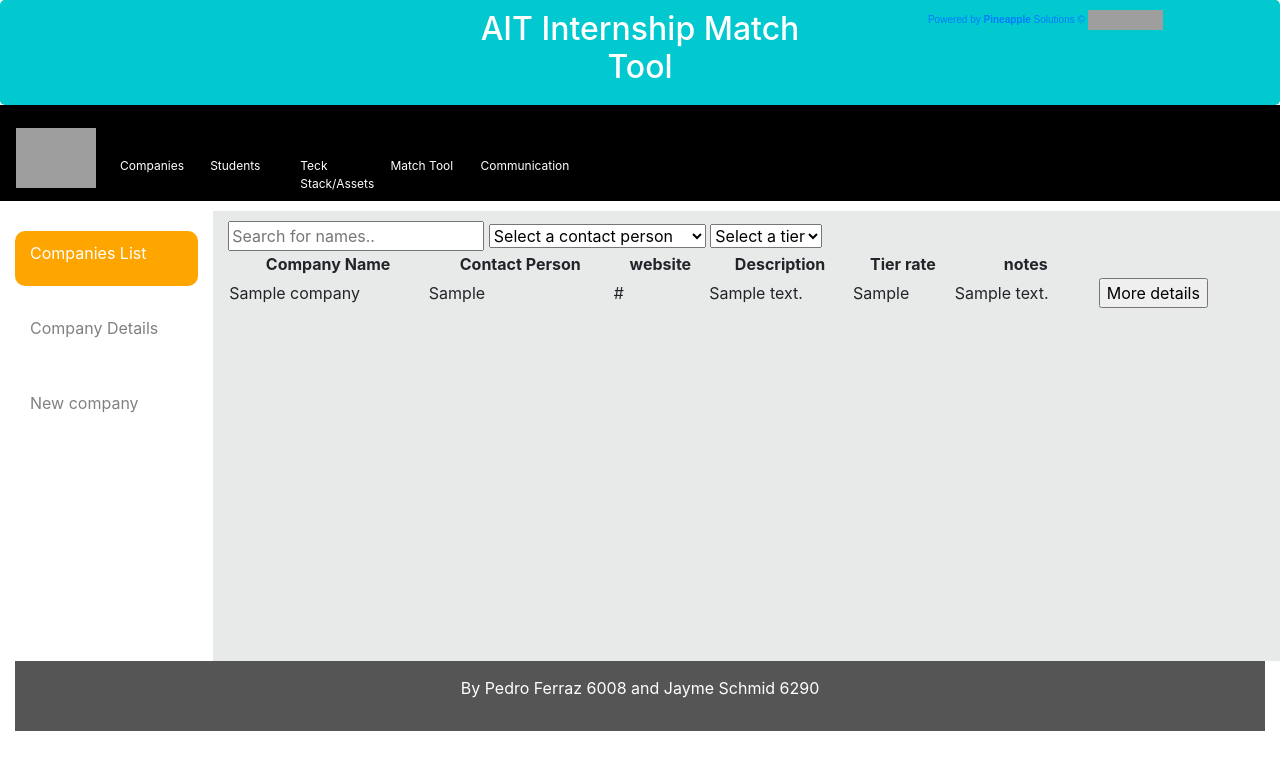
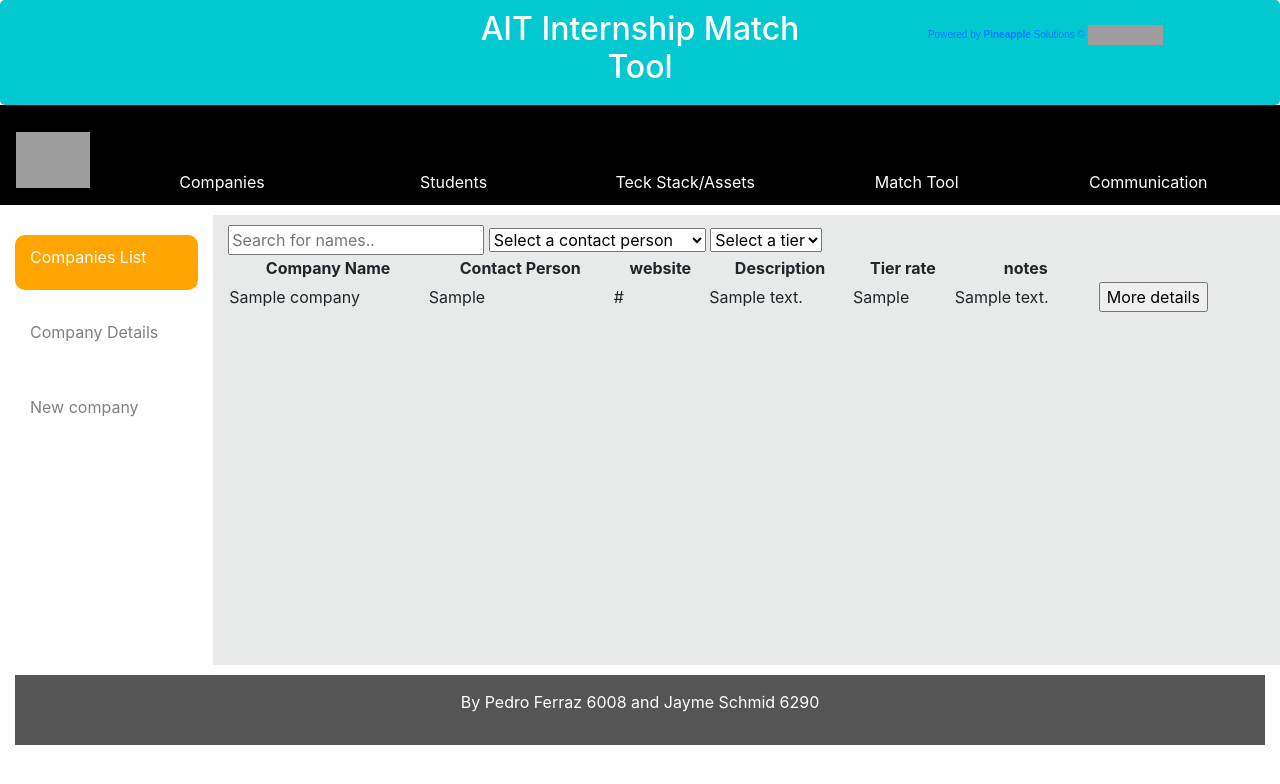
Before and after one commit to PedroFerraz2012/InternshipMatchTool, a PHP site: page /_myFiles/Companies.php in a window 1280 px wide. Shown: the top 784 px of the page. Run offline with PHP 8.4, Linux system fonts and the light colour scheme; tables that the repository leaves empty or names only in its code hold one stand-in row (values such as "Sample post"); grey boxes are pictures that could not be loaded.

Commit message:
styles updated
styles updated to bs4

```diff
--- a/Styles.css
+++ b/Styles.css
@@ -1,8 +1,4 @@
   /* Remove the navbar's default margin-bottom and rounded borders */
-    .navbar {
-      margin-bottom: 0;
-      border-radius: 0;
-    }
 
     /* Set height of the grid so .sidenav can be 100% (adjust as needed) */
     .row.content {height: 450px}
@@ -20,6 +16,9 @@
       color: white;
       padding: 15px;
     }
+.footer12{
+    margin-top: 10px;
+}
 
     /* On small screens, set height to 'auto' for sidenav and grid */
     @media screen and (max-width: 767px) {
@@ -34,17 +33,21 @@
     margin-top: 0px;
 
 }
+
+
 .h4txt{
     font-family: Arial, Helvetica, sans-serif;
     font-size: 10px;
+    margin-top: 2%;
+    padding-top: 2%;
 }
 .svgfilter{
     max-height: 40px;
 }
 .svgpos{
-    margin-top: -5px;
-    padding-top: -5px;
-    max-height: 35px;
+padding-bottom: 10px;
+
+    align-content: center;
 }
 .navbar-header{
     width: 17%;
@@ -52,6 +55,14 @@
 .svg12{
   fill:pink;
 }
+
+
+.navicolor{
+    background-color: #000000;
+    height: 100px;
+}
+
+
 .sv12{
   fill: #94d31b;
 }
@@ -68,10 +79,19 @@
 /*header
 */
 .headingTxt{
-    font-size: 20px;
+    font-size: 10%;
     font-family: Arial, Helvetica, sans-serif;
     margin: 10px;
     padding: 0;
+}
+
+.list{
+    display: inline;
+  list-style-type: none;
+
+}
+.list1{
+    display: inline-block;
 }
 .li1{
     width: 10%;
@@ -94,13 +114,13 @@
     width: 20%;
     max-height: 20px;
     }
-.navbar{
-    background-color: #000000;
-    margin: 0px;
-    border: none;
-    color: white;
-    font-size: 12px;
-}
+
+
+
+
+
+
+
 .active12{
     background-color:#00a9b0;
 
@@ -108,15 +128,32 @@
 .ac{
     color: #ffffff;
 }
-.navbar-nav{
+.navbar1{
+    background-color: #000000;
+
     color: white;
+    font-size: 12px;
+
+    height: 100px;;
 }
-.nav{
-    color: white;
+
+.li12{
+   width: 100%;
+    margin: auto;
+    text-align: center;
+
+}
+.li12:hover{
+ background-color: #003438;
+  margin: auto;
     width: 100%;
+    height: 100px;
+    padding-top: 0px;
+    padding-bottom: 0px;
 }
-.li12{
-    width: 20%;
+.li18{
+
+    width: 100%;
 }
 
 .li16{
@@ -164,7 +201,10 @@
     background-color:grey;
     color:white;
 }
+.rowhead{
 
+
+}
 .t1:hover{
     color: white;
 }
@@ -172,10 +212,7 @@
     background-color: #e8e9e9;
     margin-top: 10px;
 }
-.li12:hover{
- background-color: #003438;
-    width: 20%;
-}
+
 .sidenav{
     background-color: white;
 }
@@ -201,13 +238,7 @@
     text-decoration: none;
 }
 
-.navbar-inverse .navbar-nav .open .dropdown-menu>.disabled>a,.navbar-inverse .navbar-nav .open .dropdown-menu>.disabled>a:focus,.navbar-inverse .navbar-nav .open .dropdown-menu>.disabled>a:hover{
-    color:pink;
-    background-color:transparent;
-}
-.navbar-inverse .navbar-toggle{
-    border-color:#333
-}
+
 
 .jumbotron{
     padding-top:0px;
@@ -230,8 +261,7 @@
 .container .jumbotron,.container-fluid .jumbotron{
     padding-right:0px;
     padding-left:0px;
-    border-radius:6px;
-    margin: 0px;
+    border-radius:6px
 }
 .jumbotron .container{
         max-width:100%
```
